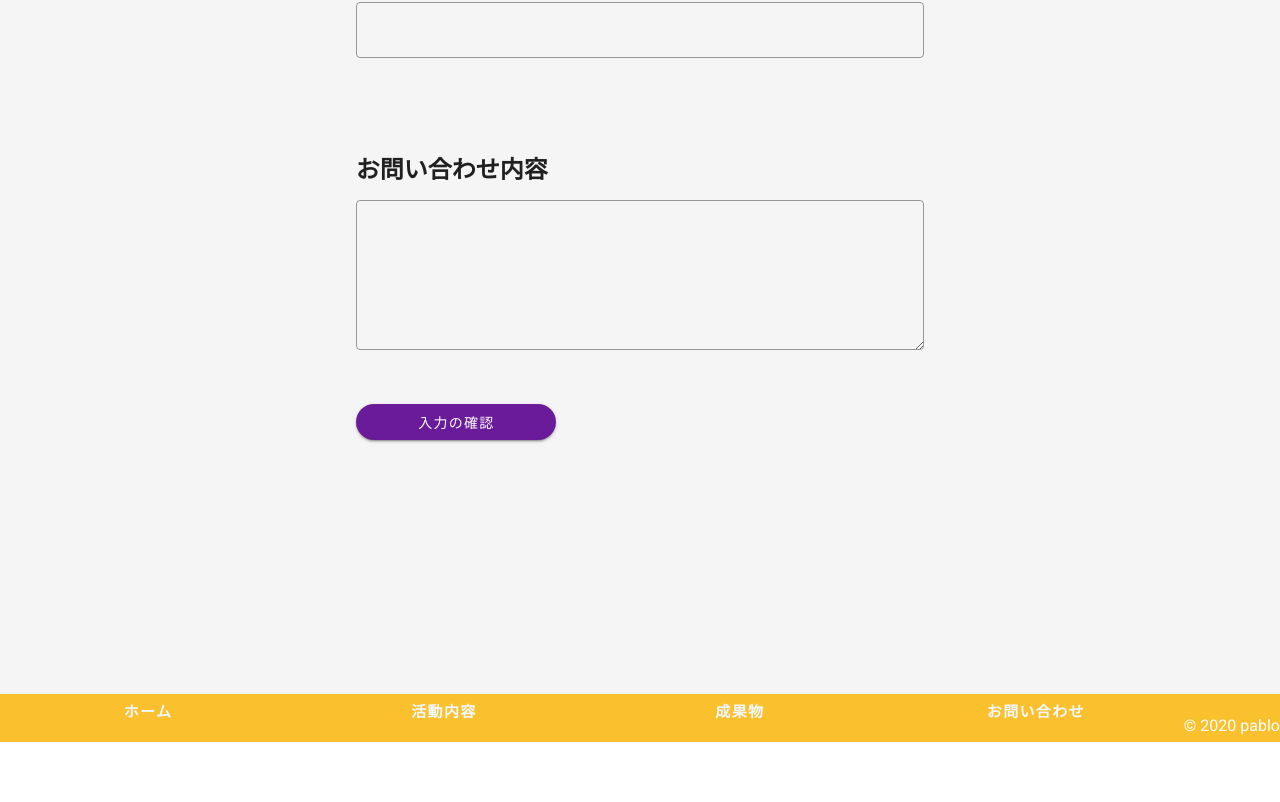
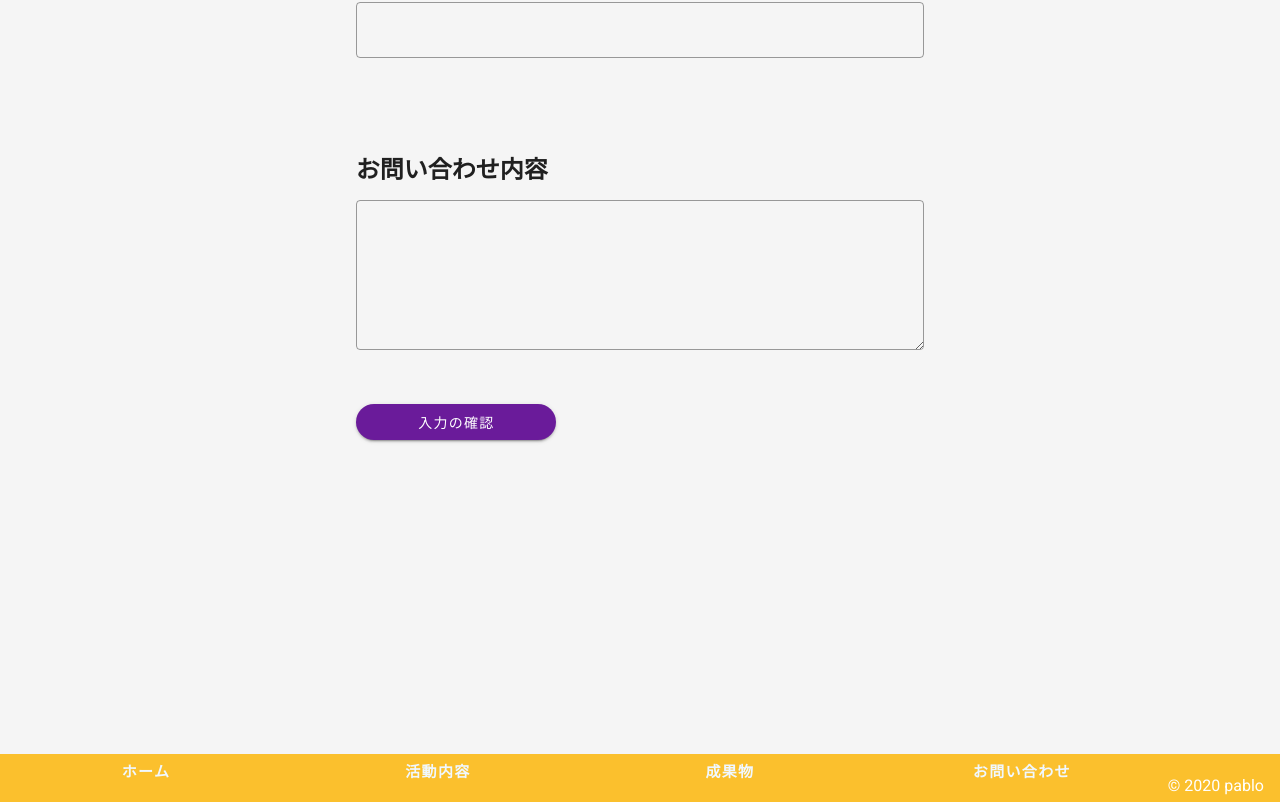
Before and after one commit to ryuji816/homepage, a Nuxt app in the folder makehomepage/: page /inquiry in a window 1280 px wide. Shown: the part 1146-1948 px from the top of the page. Before the commit the page ends 1888 px from the top, so only its background shows below. Built offline with nearby package versions, Linux system fonts and the light colour scheme.

Commit message:
レスポンシブの不十分な点を修正しました

```diff
--- a/makehomepage/components/sublayout.vue
+++ b/makehomepage/components/sublayout.vue
@@ -81,11 +81,11 @@
             {{ item.name }}
           </p>
         </v-tab>
-        <p class="footer__copy">
+        <p class="footer__copy mr-4">
           &copy; 2020 pablo
         </p>
       </v-tabs>
-      <p class="footer__copy2">
+      <p class="footer__copy2 mr-4">
         &copy; 2020 pablo
       </p>
     </footer>
@@ -134,12 +134,12 @@ export default {
 .icon__anchor {
   text-decoration:none;
 }
-@media screen and (max-width: 400px){
+@media screen and (max-width: 420px){
   .icon__anchor {
     display: none;
   }
 }
-@media screen and (min-width: 400px){
+@media screen and (min-width: 420px){
   .navicon {
     display: none;
   }
@@ -149,14 +149,14 @@ export default {
   font-size: 50px;
   color: #FBC02D;
 }
-@media screen and (max-width: 400px){
+@media screen and (max-width: 420px){
   .icon {
   width: 130px;
   height: 60px;
   margin: 0px 0px 0px 180px;
   }
 }
-@media screen and (max-width: 400px) {
+@media screen and (max-width: 420px) {
   .tabs {
     display: none;
   }
@@ -207,7 +207,7 @@ export default {
 .v-toolbar__title{
   font-size: 60px;
 }
-@media screen and (max-width: 400px){
+@media screen and (max-width: 420px){
   .footer__tabs{
     display: none;
   }
@@ -219,7 +219,7 @@ export default {
 .footer__copy2 {
   color: #FBC02D;
 }
-@media screen and (min-width: 400px){
+@media screen and (min-width: 420px){
   .footer__copy2{
     display: none;
   }
--- a/makehomepage/layouts/default.vue
+++ b/makehomepage/layouts/default.vue
@@ -131,7 +131,7 @@ export default {
 .icon__anchor {
   text-decoration:none;
 }
-@media screen and (max-width: 400px){
+@media screen and (max-width: 420px){
   .icon__anchor {
     display: none;
   }
@@ -141,19 +141,19 @@ export default {
   font-size: 50px;
   color: #FBC02D;
 }
-@media screen and (max-width: 400px){
+@media screen and (max-width: 420px){
   .icon {
   width: 130px;
   height: 60px;
   margin: 0px 0px 0px 180px;
   }
 }
-@media screen and (min-width: 400px){
+@media screen and (min-width: 420px){
   .navicon {
     display: none;
   }
 }
-@media screen and (max-width: 400px) {
+@media screen and (max-width: 420px) {
   .tabs {
     display: none;
   }
@@ -184,9 +184,9 @@ export default {
 }
 .hero__text {
   color:white;
-  font-size: 4vw;
+  font-size: 3vw;
 }
-@media screen and (max-width: 400px){
+@media screen and (max-width: 420px){
   .hero__title {
     font-family: Impact, Haettenschweiler, 'Arial Narrow Bold', sans-serif;
     font-size: 15vh;
@@ -200,7 +200,7 @@ export default {
   margin: 0px 0px 300px 0px;
 }
 }
-@media screen and (max-width: 400px){
+@media screen and (max-width: 420px){
   .footer__tabs{
     display: none;
   }
@@ -213,7 +213,7 @@ export default {
 .footer__copy2 {
   color: #FBC02D;
 }
-@media screen and (min-width: 400px){
+@media screen and (min-width: 420px){
   .footer__copy2{
     display: none;
   }
--- a/makehomepage/nuxt.config.js
+++ b/makehomepage/nuxt.config.js
@@ -9,7 +9,7 @@ export default {
 
   // https://ja.nuxtjs.org/faq/github-pages/
   router: {
-    base: '/kobe-pablo.github.io/'
+    base: '/'
   },
 
   // Global page headers (https://go.nuxtjs.dev/config-head)
--- a/makehomepage/pages/index.vue
+++ b/makehomepage/pages/index.vue
@@ -249,7 +249,7 @@ export default {
 .recipient {
   margin: 13px 20px;
 }
-@media screen and (max-width: 400px){
+@media screen and (max-width: 420px){
   .carousel {
     height: 200px;
   }
@@ -291,13 +291,13 @@ export default {
   font-family: 'Times New Roman', Times, serif;
   line-height: 40px;
 }
-@media screen and (max-width: 400px) {
+@media screen and (max-width: 420px) {
   .overview {
   background-color: whitesmoke;
   background-size: cover;
   background-position: center center;
   width: 100%;
-  height: 100vh;
+  height: 830px;
 }
 }
 .activitie {
@@ -316,13 +316,13 @@ export default {
   font-family: 'Times New Roman', Times, serif;
   font-size: 20px;
 }
-@media screen and (max-width: 400px) {
+@media screen and (max-width: 420px) {
   .activitie {
   background-color: white;
   background-size: cover;
   background-position: center center;
   width: 100%;
-  height: 100vh;
+  height: 830px;
 }
 }
 .result {
@@ -342,13 +342,13 @@ export default {
   font-family: 'Times New Roman', Times, serif;
   font-size: 20px;
 }
-@media screen and (max-width: 400px){
+@media screen and (max-width: 420px){
   .result {
   background-color:whitesmoke;
   background-size: cover;
   background-position: center center;
   width: 100%;
-  height: 100vh;
+  height: 830px;
 }
 }
 </style>
--- a/makehomepage/pages/inquiry.vue
+++ b/makehomepage/pages/inquiry.vue
@@ -111,7 +111,7 @@ export default {
 </script>
 <style scoped>
 .inquiry-top {
-  height: 180vh;
+  height: 1500px;
   background-color: whitesmoke;
 }
 
```
